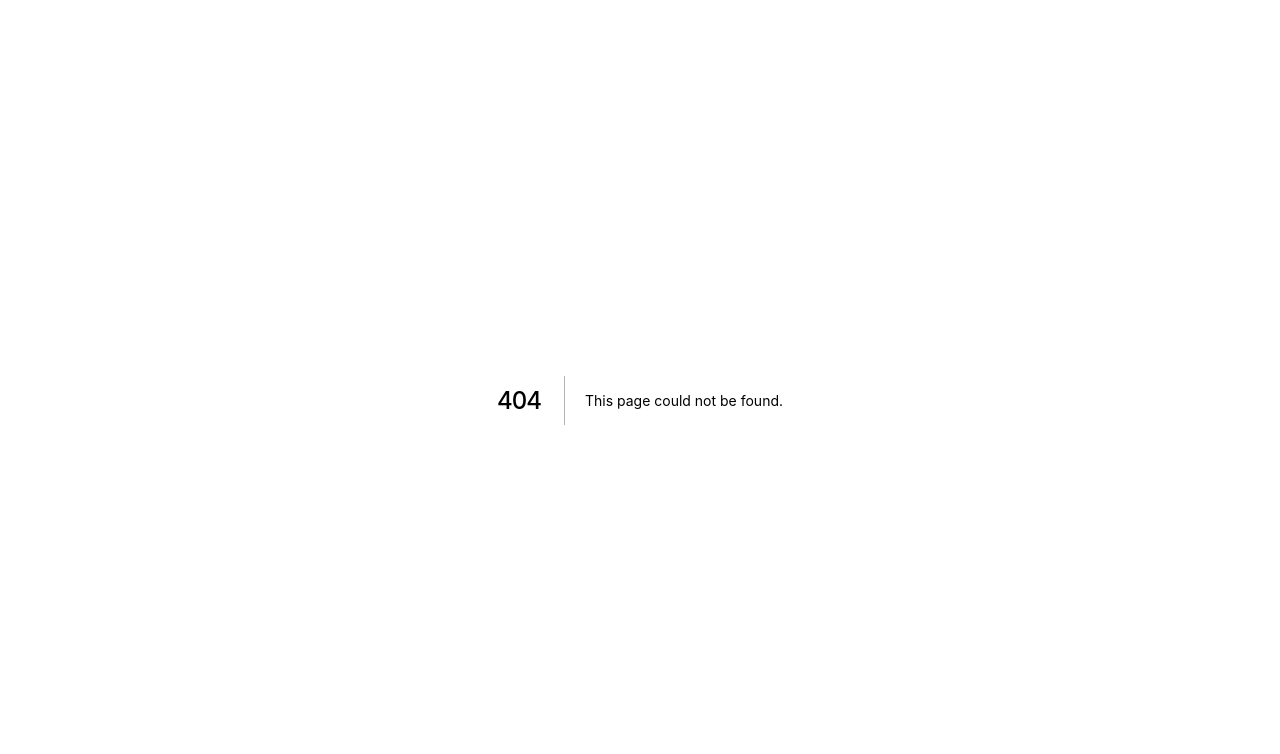
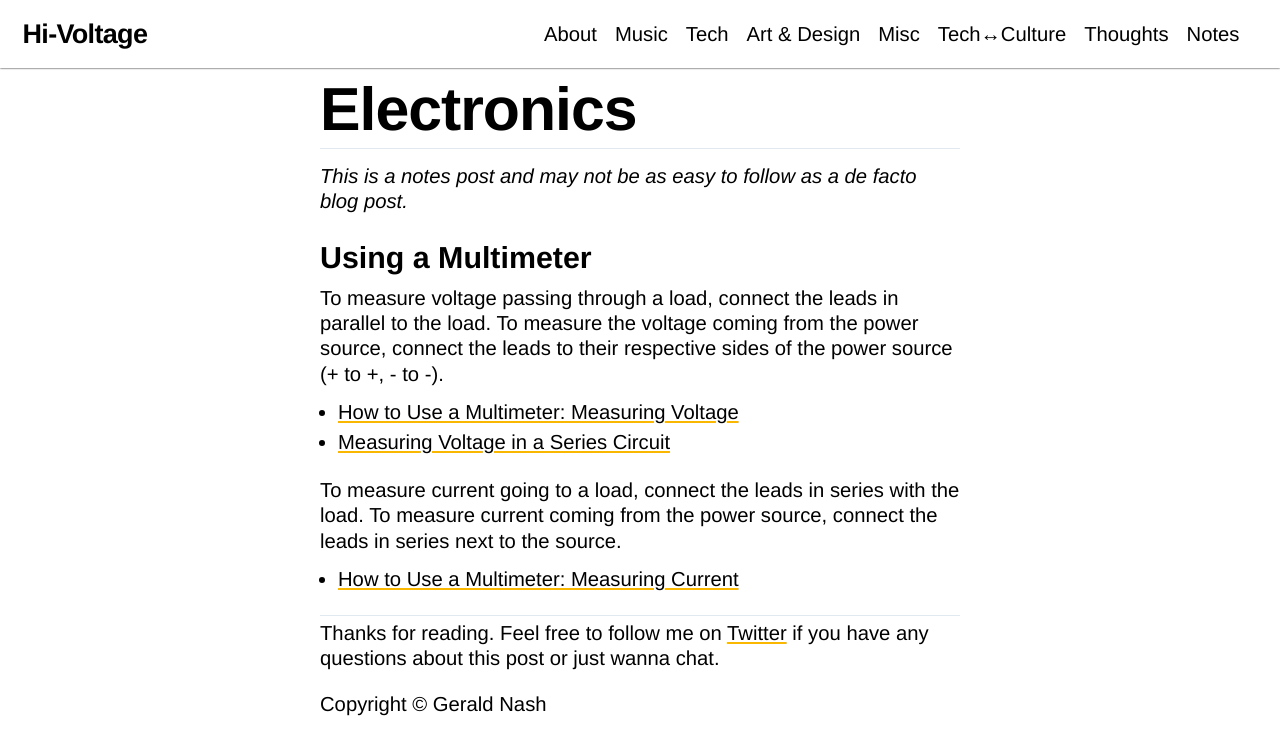
Before and after one commit to aunyks/blog, a Next.js app: page /notes/electronics in a window 1280 px wide. Before the commit this address had no page. Shown: the top 754 px of the page. Built offline with nearby package versions, Linux system fonts and the light colour scheme.

Commit message:
add quick electronics notes

```diff
--- /dev/null
+++ b/pages/notes/electronics.js
@@ -0,0 +1,48 @@
+import NotesPost from 'components/NotesPost'
+import CodeBlock from 'components/CodeBlock'
+import CodeSnippet from 'components/CodeSnippet'
+import Hint from 'components/Hint'
+
+export default function ElectronicsNotes() {
+  return (
+    <NotesPost
+      title="Electronics"
+      description=""
+    >
+      <style jsx>{`
+      p {
+        margin-bottom: 0.5em;
+      }
+      ul {
+        margin: 0em 0 1em 0;
+      }
+        li {
+          list-style-type: disc;
+          margin-left: 1rem;
+        }
+      `}</style>
+      <h2>Using a Multimeter</h2>
+      <p>
+        To measure voltage passing through a load, connect the leads in parallel to the load.
+        To measure the voltage coming from the power source, connect the leads to their respective sides of the power source (+ to +, - to -).
+      </p>
+      <ul>
+        <li>
+          <a href="https://www.youtube.com/watch?v=GZX3MyBkMvA" target="_blank">How to Use a Multimeter: Measuring Voltage</a>
+        </li>
+        <li>
+          <a href="https://www.youtube.com/watch?v=q4SowtyJsDE" target="_blank">Measuring Voltage in a Series Circuit</a>
+        </li>
+      </ul>
+      <p>
+        To measure current going to a load, connect the leads in series with the load.
+        To measure current coming from the power source, connect the leads in series next to the source.
+      </p>
+      <ul>
+        <li>
+          <a href="https://www.youtube.com/watch?v=7lwZkl0yBqA" target="_blank">How to Use a Multimeter: Measuring Current</a>
+        </li>
+      </ul>
+    </NotesPost>
+  )
+}
--- a/pages/notes/ffmpeg.js
+++ b/pages/notes/ffmpeg.js
@@ -6,7 +6,7 @@ import Hint from 'components/Hint'
 export default function FFmpegNotes() {
   return (
     <NotesPost
-      title="FFmpeg Notes"
+      title="FFmpeg"
       description=""
       hasCodeSnippet
     >
--- a/pages/notes/index.js
+++ b/pages/notes/index.js
@@ -10,6 +10,7 @@ export default function NotesPage() {
       <Link href="/notes/applied-dsp">applied digital signal processing</Link>
       <Link href="/notes/web-game-dev">web game dev</Link>
       <Link href="/notes/ffmpeg">ffmpeg</Link>
+      <Link href="/notes/electronics">electronics</Link>
     </LinksPage>
   )
 }
```
